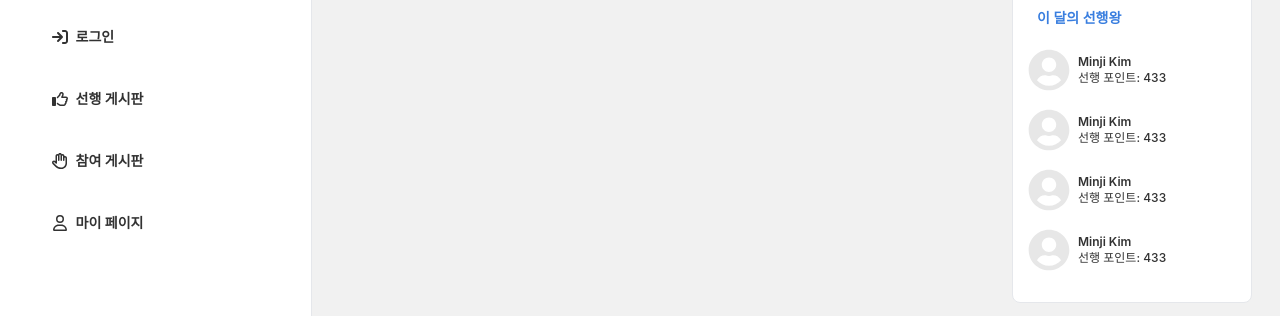
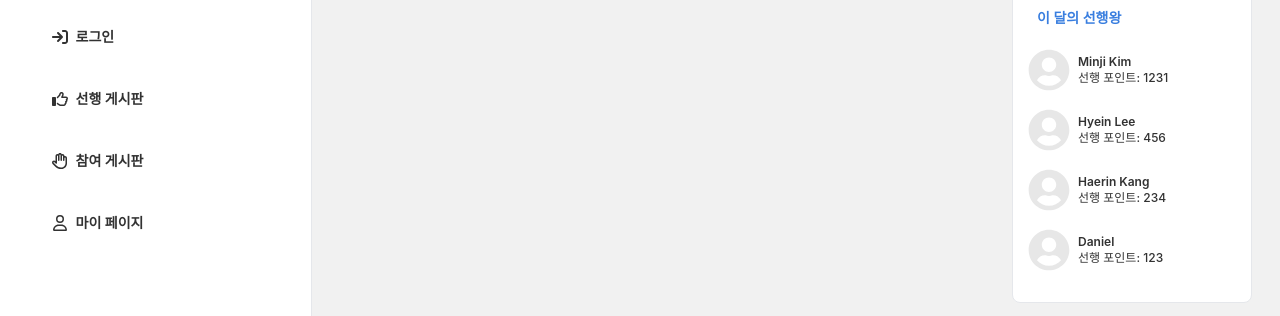
Before and after one commit to GoodPlaSSU/GoodPlaSSU-Frontend-2, a React (Create React App) app: page /mypage in a window 1280 px wide. Shown: the part 125-441 px from the top of the page. Built offline with nearby package versions, Linux system fonts and the light colour scheme.

Commit message:
✨ feat(topuser): topuser and userpointprofile props and type
topuser and userpointprofile props and type

```diff
--- a/src/components/Common/TopUser.tsx
+++ b/src/components/Common/TopUser.tsx
@@ -1,15 +1,10 @@
-import UserPointProfile from "./UserPointProfile";
+import UserPointProfile, { UserPointInfo } from "./UserPointProfile";
 
-interface UserInfo {
-    name: String;
-    point: Number;
-    profile: String;
-}
-const example: UserInfo[] = [
-    { name: "Minji Kim", point: 243, profile: "" },
-    { name: "Minji Kim", point: 243, profile: "" },
-    { name: "Minji Kim", point: 243, profile: "" },
-    { name: "Minji Kim", point: 243, profile: "" },
+const example: UserPointInfo[] = [
+    { name: "Minji Kim", point: 1231, profile: "" },
+    { name: "Hyein Lee", point: 456, profile: "" },
+    { name: "Haerin Kang", point: 234, profile: "" },
+    { name: "Daniel", point: 123, profile: "" },
 ];
 
 const TopUser = () => {
@@ -18,10 +13,9 @@ const TopUser = () => {
             <div className="mt-6 mb-3 pl-6 text-sm font-semibold text-primary text-start">
                 이 달의 선행왕
             </div>
-            <UserPointProfile />
-            <UserPointProfile />
-            <UserPointProfile />
-            <UserPointProfile />
+            {example.map((userinfo) => (
+                <UserPointProfile userinfo={userinfo} />
+            ))}
         </div>
     );
 };
--- a/src/components/Common/UserPointProfile.tsx
+++ b/src/components/Common/UserPointProfile.tsx
@@ -1,18 +1,22 @@
 import ProfileImage from "./ProfileImage";
 
-interface UserInfo {
-    name: String;
-    point: Number;
-    profile: String;
-}
+export type UserPointInfo = {
+    name: string;
+    point: number;
+    profile: string;
+};
 
-const UserPointProfile = () => {
+type UserPointInfoProps = {
+    userinfo: UserPointInfo;
+};
+
+const UserPointProfile = ({ userinfo }: UserPointInfoProps) => {
     return (
         <div className="inline-flex w-52 py-[6px] my-[3px] items-center">
-            <ProfileImage url="" size="42" />
+            <ProfileImage url={userinfo.profile} size="42" />
             <div className="ml-2 text-start text-xs text-text">
-                <div className="font-semibold">Minji Kim</div>
-                <div className="font-medium">선행 포인트: 433</div>
+                <div className="font-semibold">{userinfo.name}</div>
+                <div className="font-medium">선행 포인트: {userinfo.point}</div>
             </div>
         </div>
     );
```
